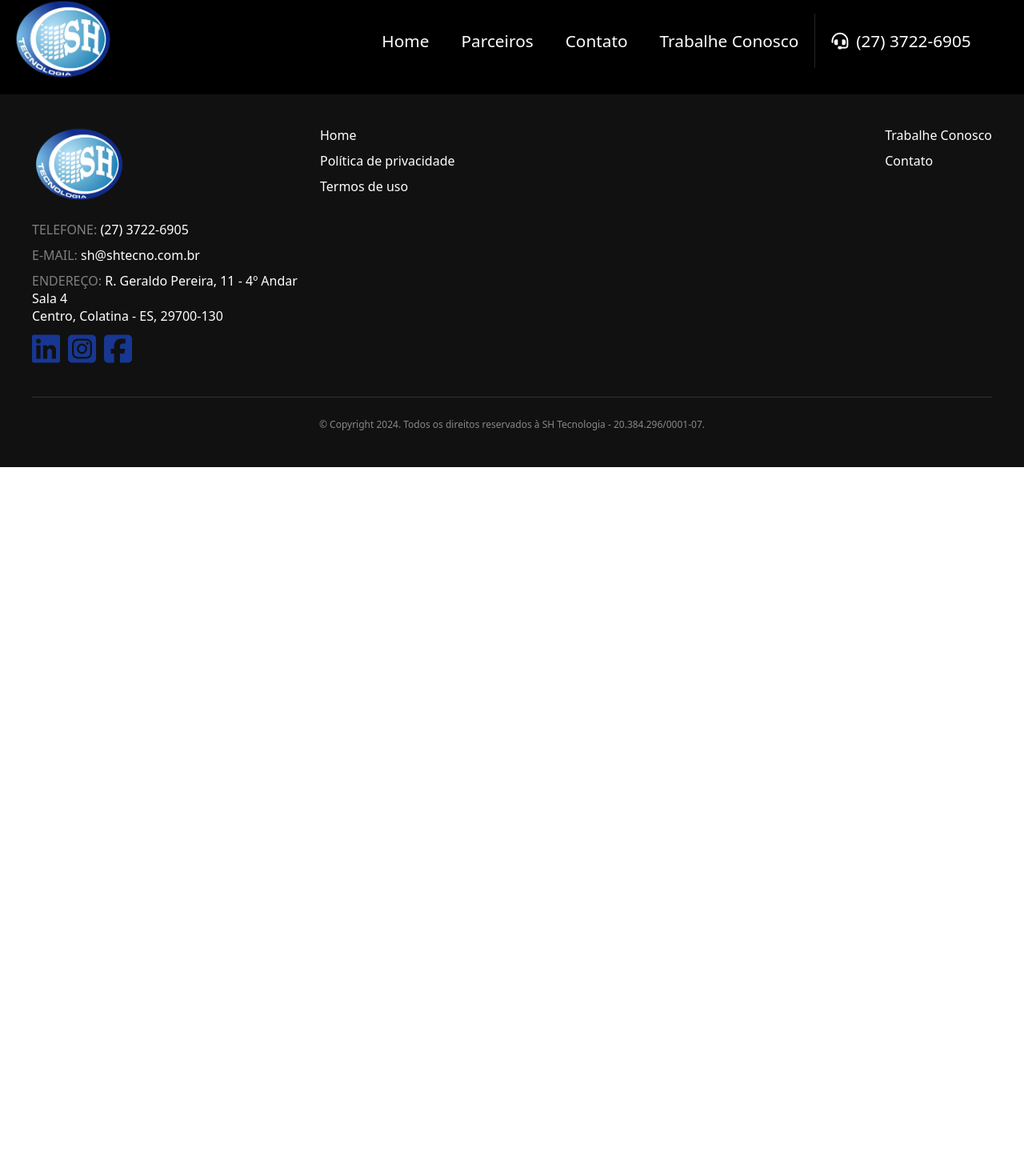
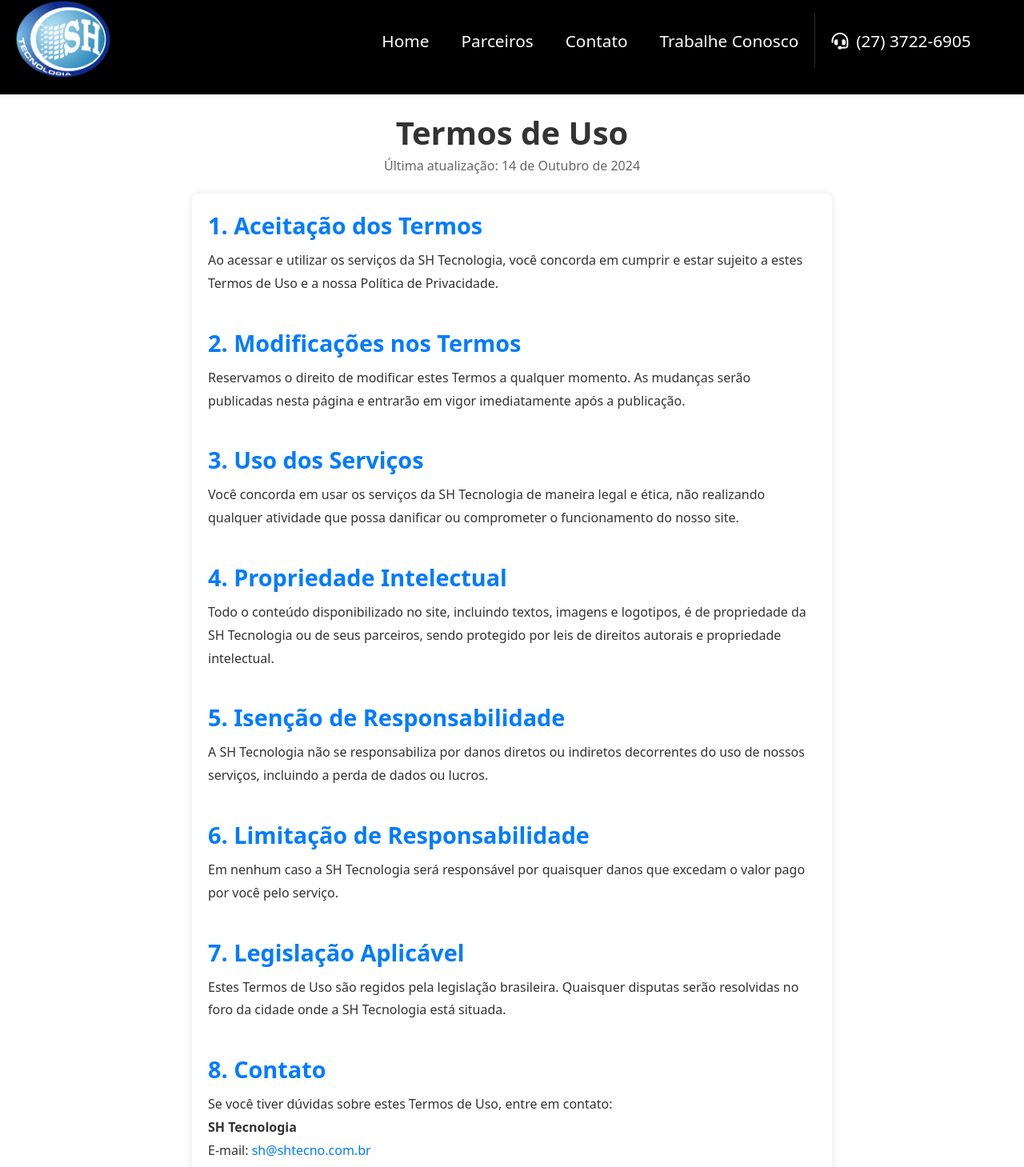
Before and after one commit to ynfleozin/site-shtecnologia, an Angular app: page /termos-de-uso in a window 1280 px wide. Before the commit this address led to /. Shown: the part 17-1476 px from the top of the page at 80% size. Before the commit the page ends 800 px from the top, so only its background shows below. Built offline with nearby package versions, Linux system fonts and the light colour scheme.

Commit message:
add terms of use

```diff
--- a/src/app/app-routing.module.ts
+++ b/src/app/app-routing.module.ts
@@ -3,11 +3,13 @@ import { RouterModule, Routes } from '@angular/router';
 import { HomeComponent } from './home/home.component';
 import { TrabalheConoscoComponent } from './trabalhe-conosco/trabalhe-conosco.component';
 import { PrivacidadeComponent } from './privacidade/privacidade.component';
+import { TermosComponent } from './termos/termos.component';
 
 const routes: Routes = [
   {path: '', component: HomeComponent},
   {path: 'trabalhe-conosco', component: TrabalheConoscoComponent},
-  {path: 'politica-de-privacidade', component: PrivacidadeComponent}
+  {path: 'politica-de-privacidade', component: PrivacidadeComponent},
+  {path: 'termos-de-uso', component: TermosComponent}
 ];
 
 @NgModule({
--- a/src/app/app.module.ts
+++ b/src/app/app.module.ts
@@ -14,6 +14,7 @@ import { ContainerComponent } from './container/container.component';
 import { TrabalheConoscoComponent } from './trabalhe-conosco/trabalhe-conosco.component';
 import { HomeComponent } from './home/home.component';
 import { PrivacidadeComponent } from './privacidade/privacidade.component';
+import { TermosComponent } from './termos/termos.component';
 
 @NgModule({
   declarations: [
@@ -28,6 +29,7 @@ import { PrivacidadeComponent } from './privacidade/privacidade.component';
     TrabalheConoscoComponent,
     HomeComponent,
     PrivacidadeComponent,
+    TermosComponent,
   ],
   imports: [
     BrowserModule,
--- a/src/app/footer/footer.component.html
+++ b/src/app/footer/footer.component.html
@@ -23,7 +23,7 @@
       <ul>
         <li><a href="#">Home</a></li>
         <li><a href="/politica-de-privacidade">Política de privacidade</a></li>
-        <li><a href="">Termos de uso</a></li>
+        <li><a href="/termos-de-uso">Termos de uso</a></li>
       </ul>
       <ul>
 
--- a/src/app/privacidade/privacidade.component.html
+++ b/src/app/privacidade/privacidade.component.html
@@ -65,8 +65,8 @@
     </ul>
     <p>
       Para exercer esses direitos, entre em contato pelo e-mail:
-      <a href="mailto:privacidade@shtecnologia.com"
-        >privacidadeshtecnologia.com</a
+      <a href="mailto:sh@shtecno.com.br"
+        >{{email}}</a
       >
     </p>
   </section>
@@ -93,9 +93,9 @@
     <p>
       <strong>SH Tecnologia</strong><br />
       E-mail:
-      <a href="mailto:contato@shtecnologia.com">contatoshtecnologia.com</a
+      <a href="mailto:sh@shtecno.com.br">{{email}}</a
       ><br />
-      Telefone: (xx) xxxx-xxxx
+      Telefone: (27) 3722-6905
     </p>
   </section>
 </main>
--- a/src/app/privacidade/privacidade.component.ts
+++ b/src/app/privacidade/privacidade.component.ts
@@ -6,5 +6,5 @@ import { Component } from '@angular/core';
   styleUrl: './privacidade.component.css'
 })
 export class PrivacidadeComponent {
-
+  email = "sh@shtecno.com.br";
 }
--- /dev/null
+++ b/src/app/termos/termos.component.css
@@ -0,0 +1,70 @@
+header {
+  text-align: center;
+  margin: 20px 0;
+}
+
+header h1 {
+  font-size: 2.5rem;
+  color: #333;
+}
+
+header p {
+  font-size: 1rem;
+  color: #666;
+}
+
+main {
+  max-width: 800px;
+  margin: 0 auto;
+  background-color: #fff;
+  padding: 20px;
+  border-radius: 8px;
+  box-shadow: 0 0 10px rgba(0, 0, 0, 0.1);
+}
+
+section {
+  margin-bottom: 40px;
+}
+
+h2 {
+  font-size: 1.8rem;
+  color: #007bff;
+  margin-bottom: 10px;
+}
+
+h3 {
+  font-size: 1.4rem;
+  color: #0056b3;
+  margin-top: 20px;
+  margin-bottom: 10px;
+}
+
+p, ul, li {
+  font-size: 1rem;
+  color: #333;
+  line-height: 1.8;
+}
+
+ul {
+  margin-left: 20px;
+}
+
+a {
+  color: #007bff;
+  text-decoration: none;
+}
+
+a:hover {
+  text-decoration: underline;
+}
+
+footer {
+  text-align: center;
+  margin-top: 40px;
+  font-size: 0.9rem;
+  color: #666;
+}
+
+footer p {
+  margin-bottom: 10px;
+}
--- /dev/null
+++ b/src/app/termos/termos.component.html
@@ -0,0 +1,49 @@
+<header>
+  <h1>Termos de Uso</h1>
+  <p>Última atualização: 14 de Outubro de 2024</p>
+</header>
+
+<main>
+  <section>
+      <h2>1. Aceitação dos Termos</h2>
+      <p>Ao acessar e utilizar os serviços da SH Tecnologia, você concorda em cumprir e estar sujeito a estes Termos de Uso e a nossa Política de Privacidade.</p>
+  </section>
+
+  <section>
+      <h2>2. Modificações nos Termos</h2>
+      <p>Reservamos o direito de modificar estes Termos a qualquer momento. As mudanças serão publicadas nesta página e entrarão em vigor imediatamente após a publicação.</p>
+  </section>
+
+  <section>
+      <h2>3. Uso dos Serviços</h2>
+      <p>Você concorda em usar os serviços da SH Tecnologia de maneira legal e ética, não realizando qualquer atividade que possa danificar ou comprometer o funcionamento do nosso site.</p>
+  </section>
+
+  <section>
+      <h2>4. Propriedade Intelectual</h2>
+      <p>Todo o conteúdo disponibilizado no site, incluindo textos, imagens e logotipos, é de propriedade da SH Tecnologia ou de seus parceiros, sendo protegido por leis de direitos autorais e propriedade intelectual.</p>
+  </section>
+
+  <section>
+      <h2>5. Isenção de Responsabilidade</h2>
+      <p>A SH Tecnologia não se responsabiliza por danos diretos ou indiretos decorrentes do uso de nossos serviços, incluindo a perda de dados ou lucros.</p>
+  </section>
+
+  <section>
+      <h2>6. Limitação de Responsabilidade</h2>
+      <p>Em nenhum caso a SH Tecnologia será responsável por quaisquer danos que excedam o valor pago por você pelo serviço.</p>
+  </section>
+
+  <section>
+      <h2>7. Legislação Aplicável</h2>
+      <p>Estes Termos de Uso são regidos pela legislação brasileira. Quaisquer disputas serão resolvidas no foro da cidade onde a SH Tecnologia está situada.</p>
+  </section>
+
+  <section>
+      <h2>8. Contato</h2>
+      <p>Se você tiver dúvidas sobre estes Termos de Uso, entre em contato:</p>
+      <p><strong>SH Tecnologia</strong><br>
+      E-mail: <a href="mailto:sh@shtecno.com.br">{{email}}</a><br>
+      Telefone: (27) 3722-6905</p>
+  </section>
+</main>
--- /dev/null
+++ b/src/app/termos/termos.component.ts
@@ -0,0 +1,10 @@
+import { Component } from '@angular/core';
+
+@Component({
+  selector: 'app-termos',
+  templateUrl: './termos.component.html',
+  styleUrl: './termos.component.css'
+})
+export class TermosComponent {
+  email = "sh@shtecno.com.br";
+}
```
Also changed, not shown: 1 other file (tests, documents, lock files or other folders).
